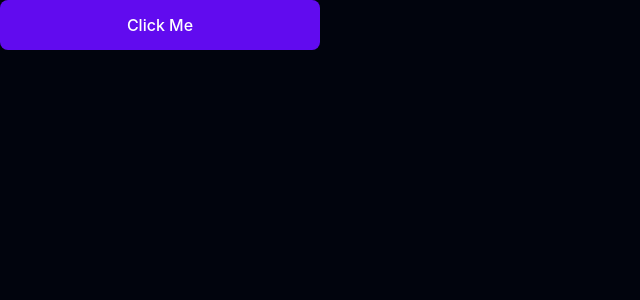
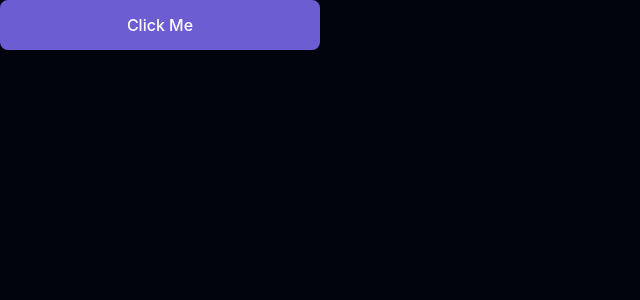
Before and after one commit to codetann/food, a React (Vite) app in the folder app/: page / in a window 1280 px wide. Shown: the top 300 px of the page, without its empty margins (0-640 px from the left). Built offline with nearby package versions, Linux system fonts and the light colour scheme.

Commit message:
update styles

```diff
--- a/app/src/components/button/button.tsx
+++ b/app/src/components/button/button.tsx
@@ -4,8 +4,14 @@ import {
   type ButtonProps,
 } from "@chakra-ui/react";
 
-const Button = (props: ButtonProps) => {
-  const styles = useStyleConfig("base_button");
+interface Button extends ButtonProps {
+  variant?: "primary" | "secondary" | "tertiary";
+}
+
+const Button = (props: Button) => {
+  const styles = useStyleConfig("base_button", {
+    variant: props?.variant || "primary",
+  });
 
   return <ChakraButton __css={styles} {...props} />;
 };
--- a/app/src/theme/foundation/colors.ts
+++ b/app/src/theme/foundation/colors.ts
@@ -165,6 +165,10 @@ const colors = {
     "off-black": "#14142b",
   },
   base: {
+    primary: "#6c5dd3",
+    alt: {
+      dark: "#20233C",
+    },
     bg: {
       light: "#ffffff",
       dark: "#01040d",
--- a/app/src/theme/styles/button.ts
+++ b/app/src/theme/styles/button.ts
@@ -5,7 +5,7 @@ const base_button: StyleConfig = {
     padding: ".8rem 2rem",
     rounded: "lg",
     color: "white",
-    bg: "primary.default",
+    bg: "base.primary",
     transition: "all .2s",
     fontWeight: 500,
 
@@ -19,7 +19,12 @@ const base_button: StyleConfig = {
       transform: "scale(0.99)",
     },
   },
-  variants: {},
+  variants: {
+    secondary: {
+      bg: "base.alt.dark",
+      color: "primary.darkmode",
+    },
+  },
   sizes: {},
   defaultProps: {},
 };
```
